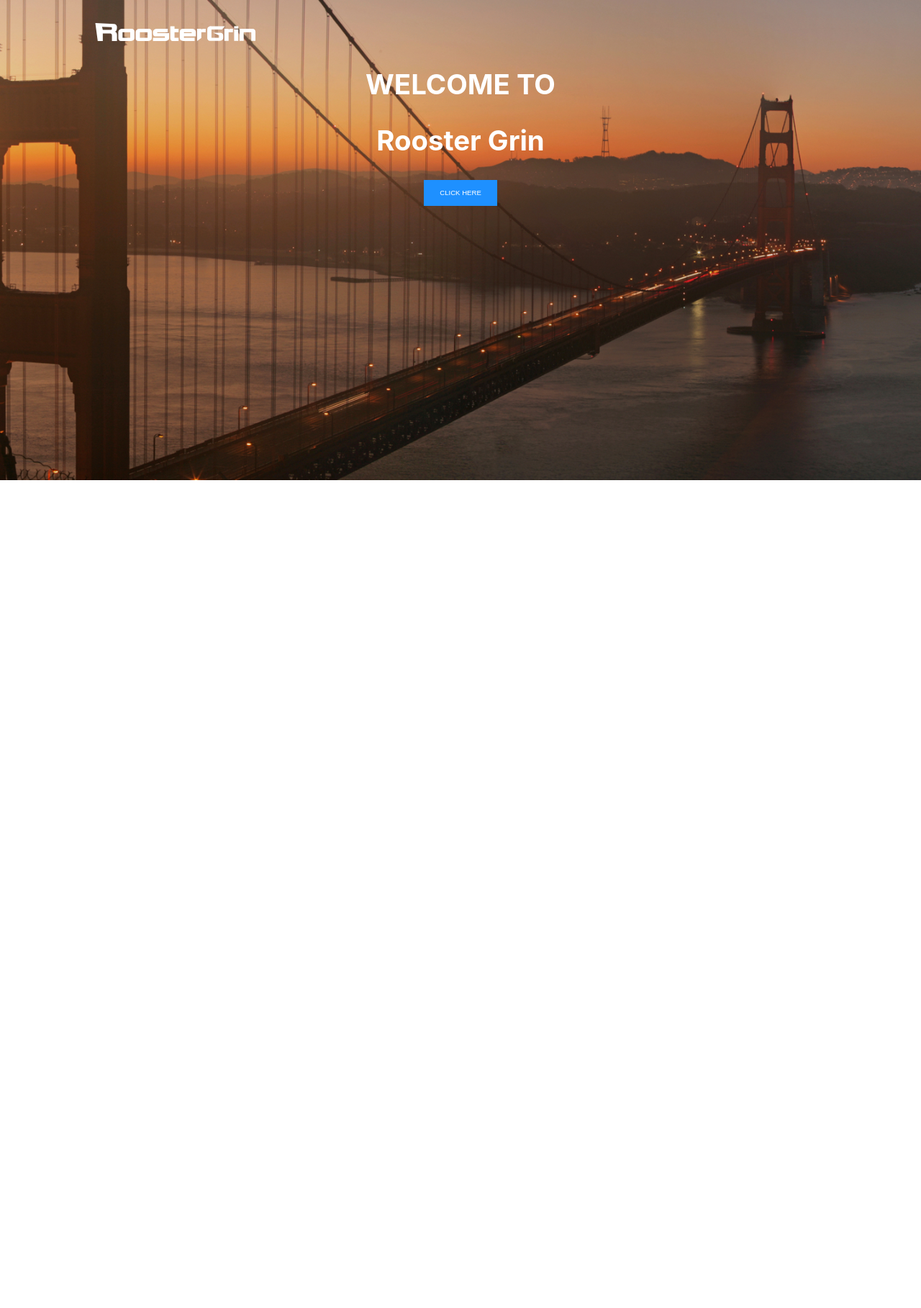
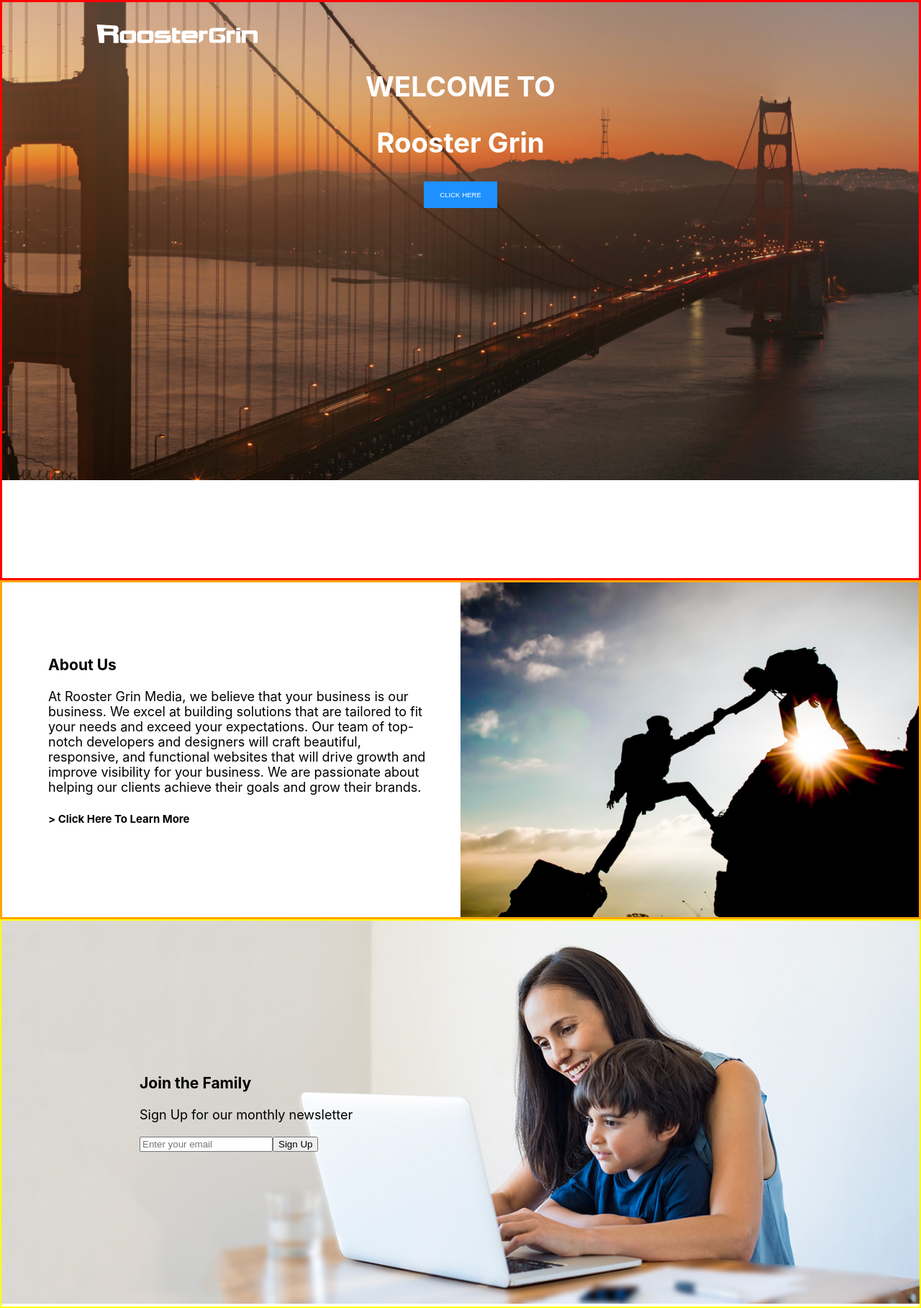
Before and after one commit to timdobranski/atelier-design, a React (Create React App) app: page / in a window 1280 px wide. Shown: the whole page at 72% size. Before the commit the page ends 800 px from the top, so only its background shows below. Built offline with nearby package versions, Linux system fonts and the light colour scheme.

Commit message:
First 3 components rendering correctly

```diff
--- a/src/App.js
+++ b/src/App.js
@@ -18,17 +18,13 @@ function App() {
     <div className="App">
       <div className='grid-container'>
         <Welcome />
-        {/* <Introduction /> */}
-        {/* <History />
-        <Features />
-        <Form />
-        <Reviews />
-      <Footer /> */}
+        <Introduction />
+        <History />
+        {/* <Features /> */}
+        {/* <Form /> */}
+        {/* <Reviews /> */}
+      {/* <Footer /> */}
 
-        {/* <img className='row-1 column-both'src={hero} alt='hero' /> */}
-        {/* <img src={banner1} alt='banner1' />
-        <img src={banner2} alt='banner2' /> */}
-        {/* <img className='column-right row-2'src={image1} alt='image1' /> */}
         </div>
     </div>
   );
--- a/src/components/History.jsx
+++ b/src/components/History.jsx
@@ -1,14 +1,17 @@
 import banner1 from '../assets/images/banner-1.jpg';
 import '../index.css';
+import './history.css';
 
 function History() {
   return (
-      <div className="column-both row-3">
-        <h3 className="grid-full">Join the Family</h3>
-        <p>Sign Up for our monthly newsletter</p>
-        <input type="text" placeholder="Enter your email" />
-        <button className="grid-full">Sign Up</button>
-        <img className="grid-full" src={banner1} alt="banner1" />
+      <div className="row-3">
+            <img className='banner1' src={banner1} alt="banner1" />
+            <div className='content-container'>
+              <h3 >Join the Family</h3>
+              <p>Sign Up for our monthly newsletter</p>
+              <input type="text" placeholder="Enter your email" />
+              <button className="grid-full">Sign Up</button>
+            </div>
       </div>
   );
 }
--- a/src/components/Introduction.jsx
+++ b/src/components/Introduction.jsx
@@ -4,8 +4,10 @@ import './intro.css';
 
 function Introduction() {
   return (
-      <div className="intro-grid">
+      <div className="row-2">
+        <div className='intro-grid'>
           <div className="intro-left">
+            <div className="textContentContainer">
               <h3>About Us</h3>
               <p>
                 At Rooster Grin Media, we believe that your business is our business.
@@ -15,10 +17,13 @@ function Introduction() {
                 and improve visibility for your business. We are passionate about helping our
                 clients achieve their goals and grow their brands.
               </p>
-          <h5>Click Here To Learn More</h5>
+              <h5>{'> Click Here To Learn More'}</h5>
+            </div>
           </div>
         <div className="intro-right">
-          <img src={img1} alt="img1" />
+          <img className='right-side-image' src={img1} alt="img1" />
+        </div>
+
         </div>
       </div>
   );
--- a/src/components/Welcome.jsx
+++ b/src/components/Welcome.jsx
@@ -5,7 +5,7 @@ import './welcome.css';
 
 function Welcome() {
   return (
-    <div className='welcome-container'>
+    <div className='welcome-container row-1'>
       <img className='logo' src={logo} alt='logo' />
       <div className='centered'>
         <h1 id='header1'>WELCOME TO</h1>
--- /dev/null
+++ b/src/components/history.css
@@ -0,0 +1,16 @@
+.banner1 {
+  width: 100%;
+  height: auto;
+  z-index: 0;
+}
+
+.content-container {
+  font-size:large;
+  position: absolute;  /* Change this to absolute */
+  padding-left: 15vw;
+  padding-top: 15vw;
+  top: 0;  /* Position it at the top */
+  left: 0;  /* Position it at the left */
+  z-index: 1;  /* Should be on top */
+  /* border: solid 5px red; */
+}
--- a/src/components/intro.css
+++ b/src/components/intro.css
@@ -1,15 +1,34 @@
 .intro-grid {
   display: grid;
   grid-template-columns: 1fr 1fr;
+  grid-template-rows: auto auto;
   gap: 0px;
-  border: 5px solid red;
-  width: 100%
+  /* border: 5px solid red; */
+  width: 100%;
+  height: 100%;
+  background-color: white;
 }
 
 .intro-left {
-  grid-column: 1
+  grid-column: 1;
 }
+
 .intro-right {
   grid-column: 2;
-  border: solid 5px green;
+  display: flex;
+
+  /* width: 100%; */
+  /* border: solid 5px green; */
 }
+
+.right-side-image {
+  width: 100%;
+  height: auto;
+}
+
+.textContentContainer {
+  margin-top: 8vw;
+  margin-left: 5vw;
+  margin-right: 3vw;
+  font-size: large;
+}
--- a/src/components/welcome.css
+++ b/src/components/welcome.css
@@ -1,7 +1,7 @@
 .welcome-container {
   /* border: 5px solid orange; */
   position: relative;
-  height:100vh;
+  height: 100vh
 }
 
 #header1 {
--- a/src/index.css
+++ b/src/index.css
@@ -28,33 +28,39 @@ body {
 
 .grid-container {
   display: grid;
-  grid-template-rows: repeat(7, 1fr);
+  grid-template-rows: repeat(7, auto);
   gap: 0px;
-  /* border: 5px solid red; */
-  width: 100vw;
-  height: 100vh
 }
 
-/* HORIZONTAL GRID CLASSNAMES */
-.column-left {
-  grid-column: 1
+/* BACKGROUND IMAGES */
+.background-image {
+/* border: solid 5px blue; */
+z-index: -1;
+position: absolute;
+top: 0;
+left: 0;
+width: 100%; /* Make the image cover the container's width */
+height: auto; /* Maintain aspect ratio */
+overflow: hidden;
 }
-.column-right {
-  grid-column: 2
-}
-.column-both{
-  grid-column: 1 / -1;
-}
+
 
 /* VERTICAL GRID CLASSNAMES */
 .row-1{
   grid-row: 1 / 2;
+  border: solid 3px red;
+  height: 100vh;
+  overflow: hidden;
 }
 .row-2{
   grid-row: 2 / 3;
+  border: solid 3px orange;
+  height: auto;
 }
 .row-3{
   grid-row: 3 / 4;
+  border: solid 2px yellow;
+  position: relative;  /* Add this */
 }
 .row-4{
   grid-row: 4 / 5;
@@ -81,16 +87,6 @@ body {
 }
 
 
-/* BACKGROUND IMAGES */
-.background-image {
-/* border: solid 5px blue; */
-z-index: -1;
-position: absolute;
-top: 0;
-left: 0;
-width: 100%; /* Make the image cover the container's width */
-height: auto; /* Maintain aspect ratio */
-}
 
 .centered {
   text-align: center;
```
Lines whose indentation alone changed are shown as unchanged.
